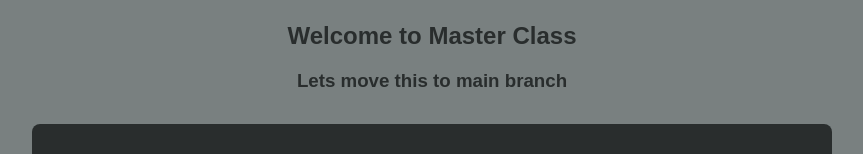
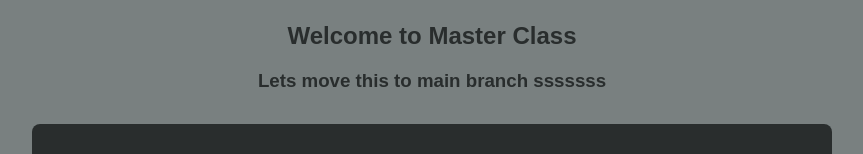
Before and after one commit to suryawork/GitPrac102, a React (Vite) app: page / in a window 1280 px wide. Shown: the part 178-332 px from the top of the page, without its empty margins (208-1071 px from the left). Built offline with nearby package versions, Linux system fonts and the light colour scheme.

Commit message:
Last Changes

```diff
--- a/src/App.jsx
+++ b/src/App.jsx
@@ -10,7 +10,7 @@ function App() {
         </div>
         <h1>Learn & Master GitHub Actions</h1>
         <h2>Welcome to Master Class </h2>
-        <h3>Lets move this to main branch</h3>
+        <h3>Lets move this to main branch sssssss</h3>
       </header>
       <MainContent />
     </>
```
